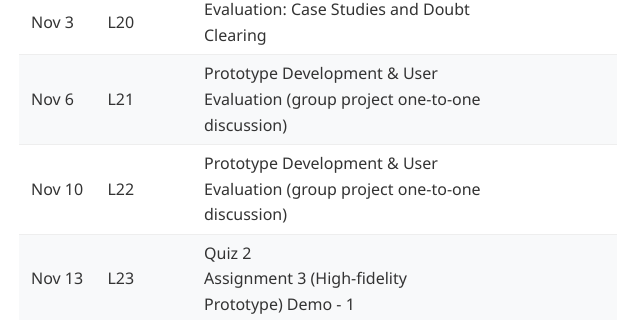
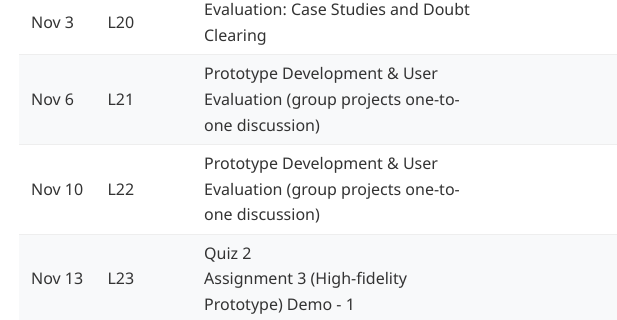
Before and after one commit to YogeshKMeena/Teaching, a plain HTML site: page cs435/contents.html in a window 1280 px wide. Shown: the part 1988-2308 px from the top of the page, 402-1019 px from the left. Drawn offline with Linux system fonts and the light colour scheme.

Commit message:
Update contents.html

```diff
--- a/cs435/contents.html
+++ b/cs435/contents.html
@@ -529,7 +529,7 @@
 <tr>
 <td>Nov 6</td>
 <td>L21</td>
-<td>Prototype Development & User Evaluation (group project one-to-one discussion)</td>
+<td>Prototype Development & User Evaluation (group projects one-to-one discussion)</td>
 <td>
 <a href="https://drive.google.com/file/d/1s09nGdyCMjI96CuWLcDEfF2bh44dZ6AN/view?usp=sharing"
    target="_blank"
@@ -545,7 +545,7 @@
 <tr>
 <td>Nov 10</td>
 <td>L22</td>
-<td>Prototype Development & User Evaluation (group project one-to-one discussion)</td>
+<td>Prototype Development & User Evaluation (group projects one-to-one discussion)</td>
 <td>
 <a href="https://drive.google.com/file/d/1s09nGdyCMjI96CuWLcDEfF2bh44dZ6AN/view?usp=sharing"
    target="_blank"
```
